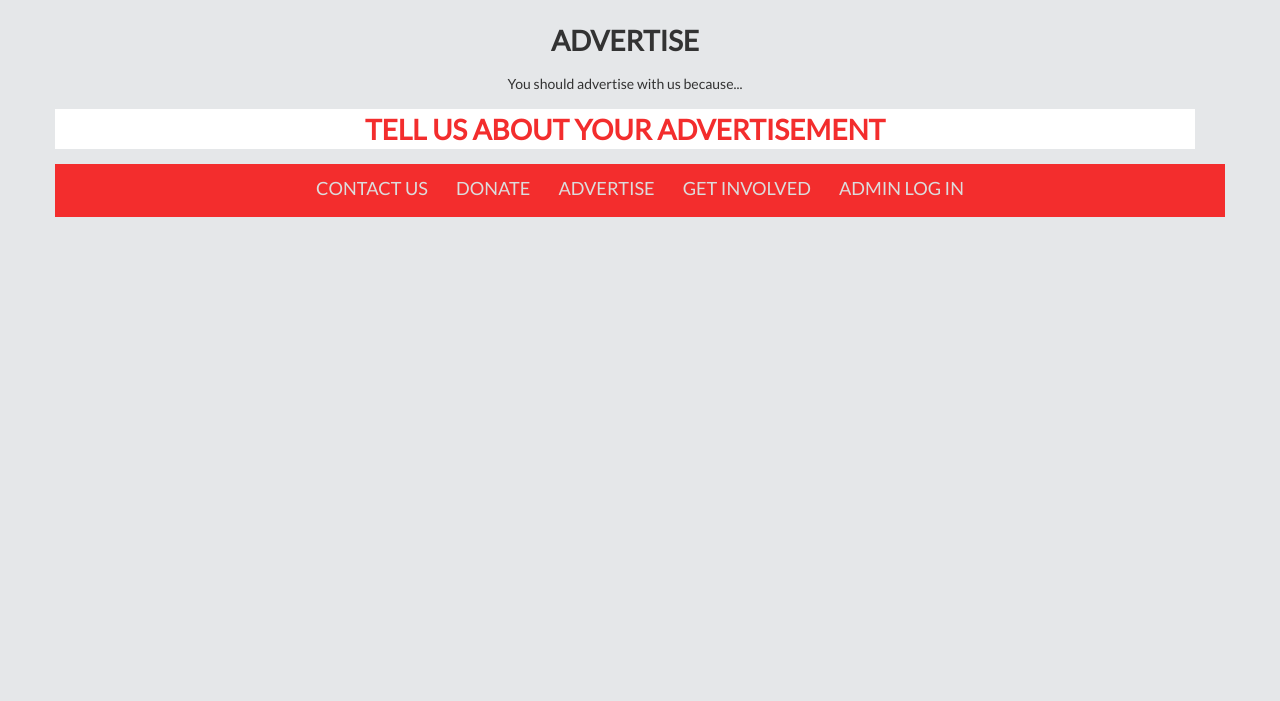
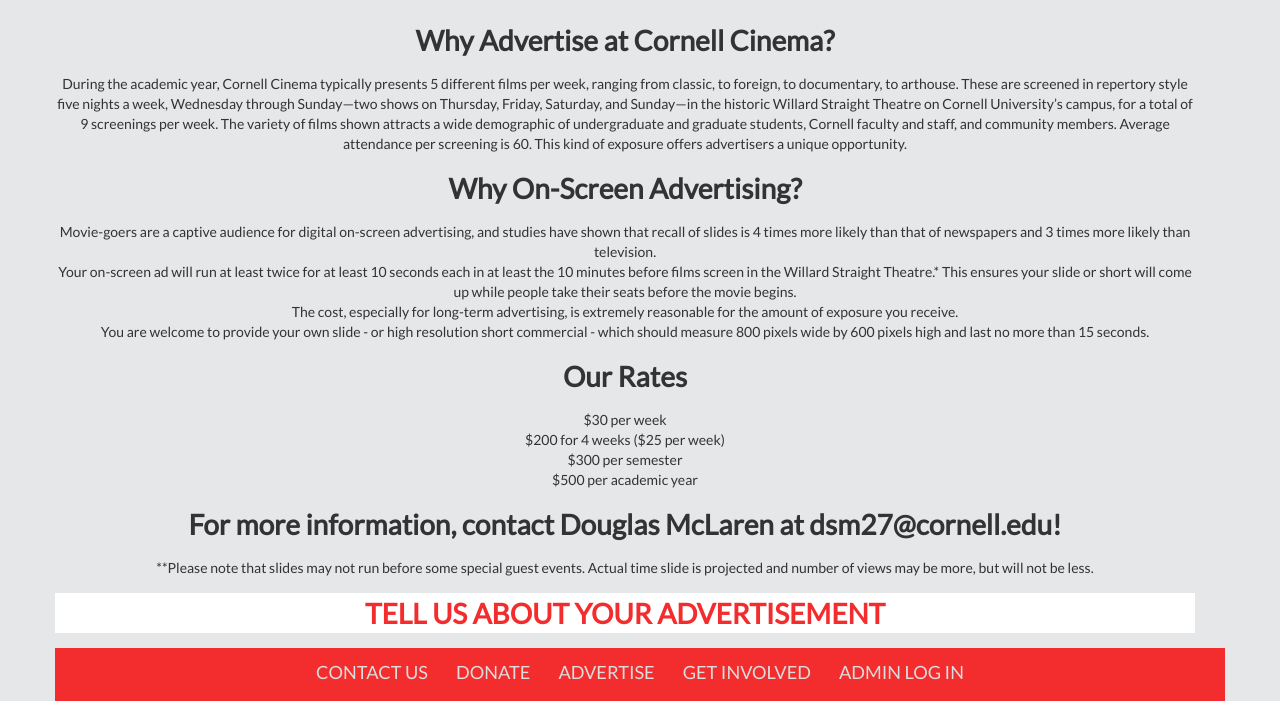
Before and after one commit to anniehughey/CineHackers, a PHP site: page /advertise.php in a window 1280 px wide. Shown: the part 177-878 px from the top of the page. Before the commit the page ends 394 px from the top, so only its background shows below. Run offline with PHP 8.4, Linux system fonts and the light colour scheme; some libraries are stand-ins or nearby versions.

Commit message:
populated ourstory and advertise pages

```diff
--- a/CornellCinema/advertise.php
+++ b/CornellCinema/advertise.php
@@ -21,11 +21,27 @@
 		</div>
 		<!-- end of header row div -->
 		<div class="row content">
-			<h1 class="title">ADVERTISE</h1>
-			<!-- Include information about onscreen advertising, including its benefits and pricing -->
-			<!-- Also include contact info for this -->
+			<h1 class="title">Why Advertise at Cornell Cinema?</h1>
 			<p class="text">
-				You should advertise with us because...
+				During the academic year, Cornell Cinema typically presents 5 different films per week, ranging from classic, to foreign, to documentary, to arthouse. These are screened in repertory style five nights a week, Wednesday through Sunday—two shows on Thursday, Friday, Saturday, and Sunday—in the historic Willard Straight Theatre on Cornell University’s campus, for a total of 9 screenings per week. The variety of films shown attracts a wide demographic of undergraduate and graduate students, Cornell faculty and staff, and community members. Average attendance per screening is 60. This kind of exposure offers advertisers a unique opportunity.
+			</p>
+			<h1 class="title">Why On-Screen Advertising?</h1>
+			<p class="text">
+				Movie-goers are a captive audience for digital on-screen advertising, and studies have shown that recall of slides is 4 times more likely than that of newspapers and 3 times more likely than television. <br>
+				Your on-screen ad will run at least twice for at least 10 seconds each in at least the 10 minutes before films screen in the Willard Straight Theatre.* This ensures your slide or short will come up while people take their seats before the movie begins.<br>
+				The cost, especially for long-term advertising, is extremely reasonable for the amount of exposure you receive.<br>
+				You are welcome to provide your own slide - or high resolution short commercial - which should measure 800 pixels wide by 600 pixels high and last no more than 15 seconds.
+			</p>
+			<h1 class="title">Our Rates</h1>
+			<p class="text">
+				$30 per week <br>
+				$200 for 4 weeks ($25 per week) <br>
+				$300 per semester <br>
+				$500 per academic year <br>
+			</p>
+			<h1 class="title">For more information, contact Douglas McLaren at dsm27@cornell.edu!</h1>
+			<p class="text">
+			**Please note that slides may not run before some special guest events. Actual time slide is projected and number of views may be more, but will not be less.
 			</p>
 			<a href="contact.php">
 				<div class="donate">
```
Also changed, not shown: CornellCinema/ourStory.php (+10 -1 lines).
